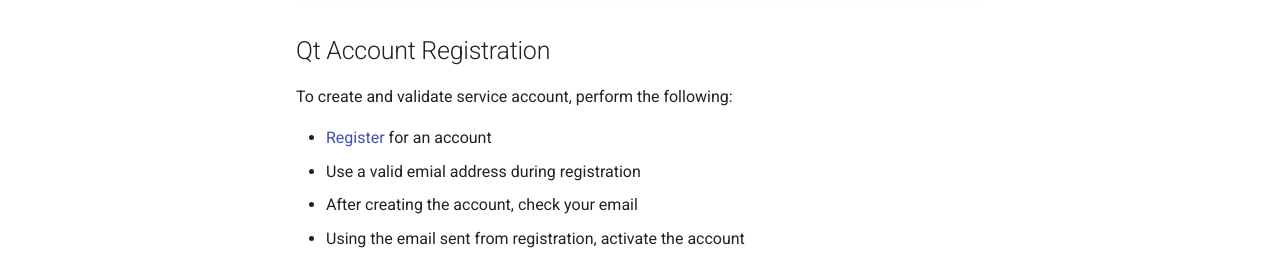
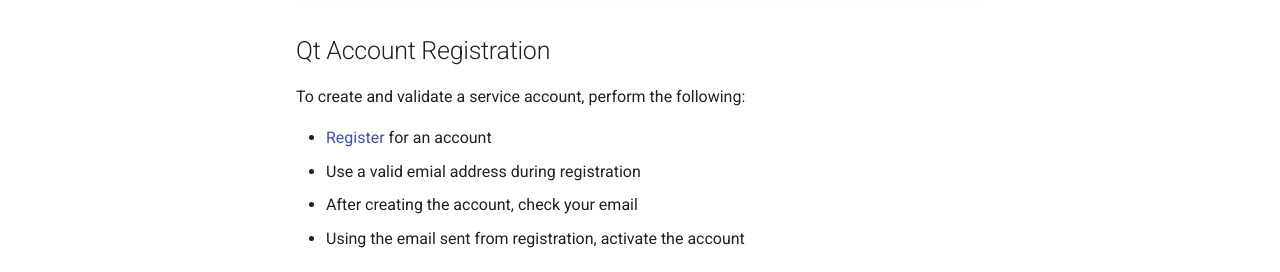
Before and after one commit to JTSDK/jtsdk64-tools, an MkDocs documentation site: the page built from docs/setup/prerequisite.md, in a window 1280 px wide and 1043 px high. Shown: the part 436-708 px from the top of the window. Built offline with MkDocs 1.6.1 and Material for MkDocs 9.7.7, drawn with Linux system fonts in a browser that asks for light colours; comment, search, counter and statistics services are not loaded.

```diff
--- a/docs/setup/prerequisite.md
+++ b/docs/setup/prerequisite.md
@@ -8,7 +8,7 @@ is their open-source use policy which prevents anonymous downloading of componen
 
 ## Qt Account Registration
 
-To create and validate service account, perform the following:
+To create and validate a service account, perform the following:
 
 - [Register][] for an account
 - Use a valid emial address during registration
```
